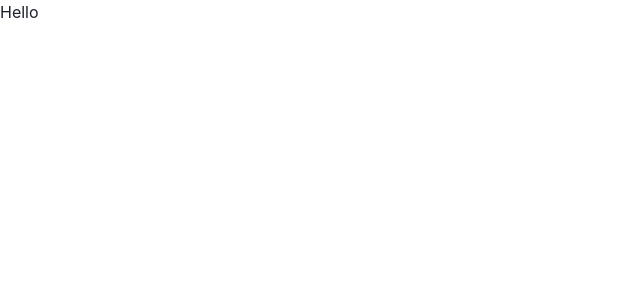
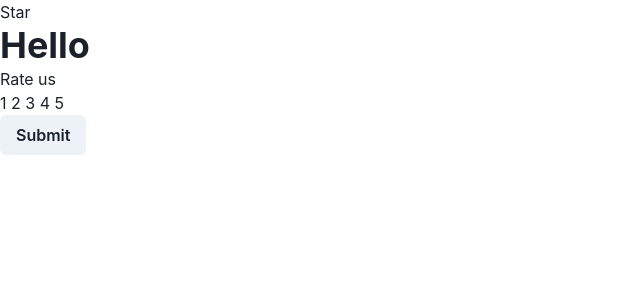
Before and after one commit to a-zajonc/interactive-rating-component, a React (Create React App) app: page / in a window 1280 px wide. Shown: the top 300 px of the page, without its empty margins (0-640 px from the left). Built offline with nearby package versions, Linux system fonts and the light colour scheme.

Commit message:
Add Rating Component

```diff
--- a/src/App.js
+++ b/src/App.js
@@ -1,10 +1,9 @@
 import { ChakraProvider } from '@chakra-ui/react'
+import { RatingComponent } from './Component/RatingComponent';
 
 function App() {
   return <ChakraProvider>
-    <div className="App">
-      Hello
-    </div>
+    <RatingComponent />
   </ChakraProvider>
 }
 
--- /dev/null
+++ b/src/Component/RatingComponent/Header/index.js
@@ -0,0 +1,5 @@
+import { Heading } from "@chakra-ui/react"
+
+export function Header() {
+    return <Heading>Hello</Heading>
+}
--- /dev/null
+++ b/src/Component/RatingComponent/RatingScale/index.js
@@ -0,0 +1,5 @@
+import { Text } from "@chakra-ui/react"
+
+export function RatingScale() {
+    return <Text>1 2 3 4 5</Text>
+}
--- /dev/null
+++ b/src/Component/RatingComponent/RatingText/index.js
@@ -0,0 +1,5 @@
+import { Text } from "@chakra-ui/react"
+
+export function RatingText() {
+    return <Text>Rate us</Text>
+}
--- /dev/null
+++ b/src/Component/RatingComponent/Star/index.js
@@ -0,0 +1,5 @@
+import { Text } from "@chakra-ui/react"
+
+export function Star() {
+    return <Text>Star</Text>
+}
--- /dev/null
+++ b/src/Component/RatingComponent/SubmitButton/index.js
@@ -0,0 +1,5 @@
+import { Button } from "@chakra-ui/react";
+
+export function SubmitButton() {
+    return <Button>Submit</Button>
+}
--- /dev/null
+++ b/src/Component/RatingComponent/index.js
@@ -0,0 +1,16 @@
+import { Box } from "@chakra-ui/react";
+import { Star } from "./Star";
+import { Header } from "./Header";
+import { RatingText } from "./RatingText";
+import { RatingScale } from "./RatingScale";
+import { SubmitButton } from "./SubmitButton";
+
+export function RatingComponent() {
+    return <Box>
+        <Star />
+        <Header />
+        <RatingText />
+        <RatingScale />
+        <SubmitButton />
+    </Box>
+}
```
